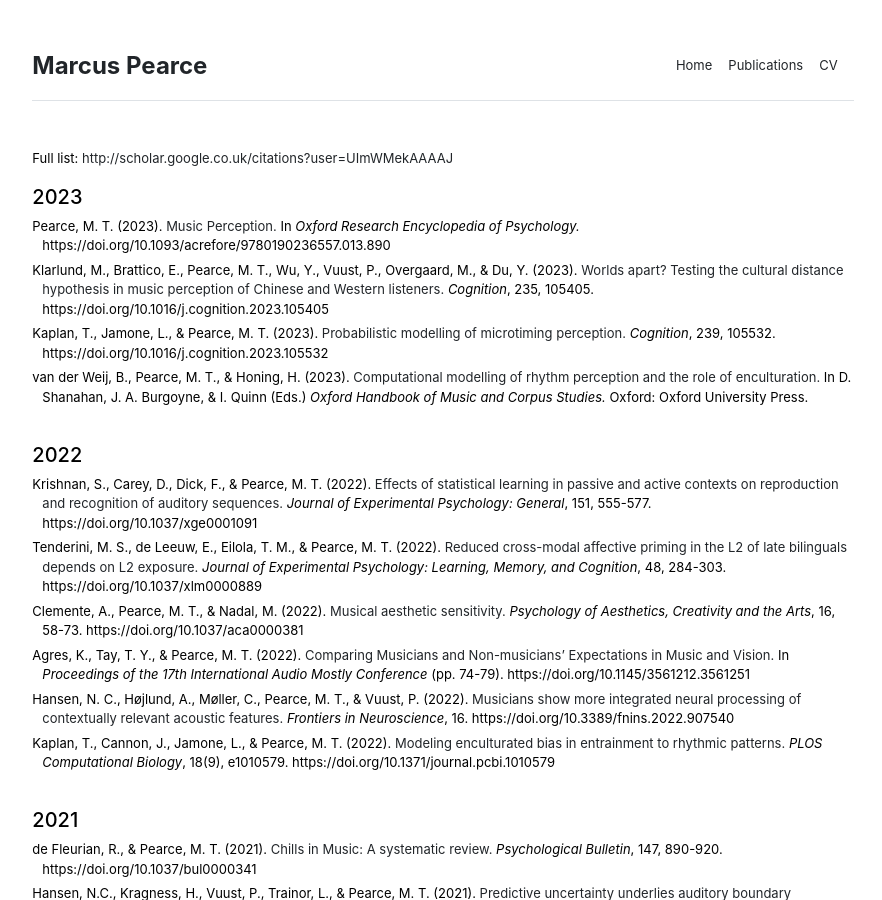
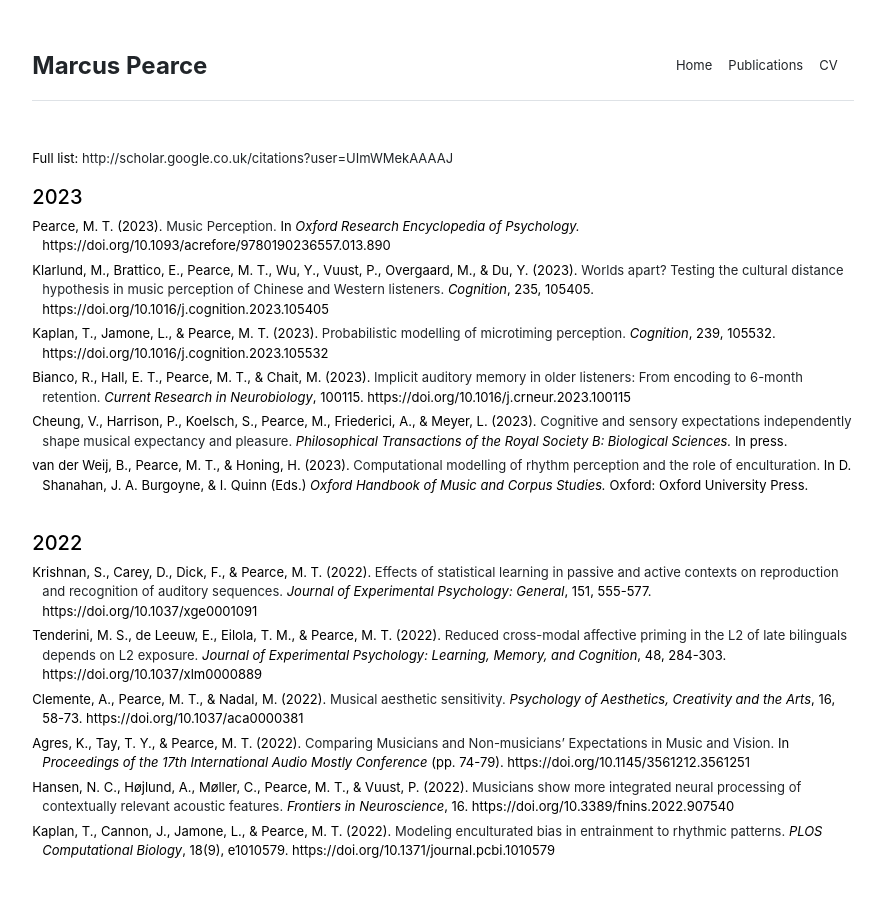
Before and after one commit to mtpearce/mtpearce.github.io, a Jekyll site: the page built from publications.md, in a window 1280 px wide and 900 px high. Shown: the whole window, without its empty margins (197-1079 px from the left). Built offline with Jekyll 4.4.1, drawn with Linux system fonts in a browser that asks for light colours.

Commit message:
Add new papers.

```diff
--- a/publications.md
+++ b/publications.md
@@ -14,6 +14,10 @@ title: "Publications"
 <li>Klarlund, M., Brattico, E., Pearce, M. T., Wu, Y., Vuust, P., Overgaard, M., & Du, Y. (2023). <a href="assets/papers/KlarlundEtAl2023.pdf">Worlds apart? Testing the cultural distance hypothesis in music perception of Chinese and Western listeners.</a> <i>Cognition</i>, 235, 105405. https://doi.org/10.1016/j.cognition.2023.105405</li>
 
 <li>Kaplan, T., Jamone, L., & Pearce, M. T. (2023). <a href="assets/papers/KaplanEtAl2023.pdf">Probabilistic modelling of microtiming perception.</a> <i>Cognition</i>, 239, 105532. https://doi.org/10.1016/j.cognition.2023.105532</li>
+
+<li>Bianco, R., Hall, E. T., Pearce, M. T., & Chait, M. (2023). <a href="">Implicit auditory memory in older listeners: From encoding to 6-month retention.</a> <i>Current Research in Neurobiology</i>, 100115. https://doi.org/10.1016/j.crneur.2023.100115</li>
+
+<li>Cheung, V., Harrison, P., Koelsch, S., Pearce, M., Friederici, A., & Meyer, L. (2023). <a href="">Cognitive and sensory expectations independently shape musical expectancy and pleasure.</a> <i>Philosophical Transactions of the Royal Society B: Biological Sciences.</i> In press.</li>
 
 <li>van der Weij, B., Pearce, M. T., & Honing, H. (2023). <a href="">Computational modelling of rhythm perception and the role of enculturation.</a> In D. Shanahan, J. A. Burgoyne, & I. Quinn (Eds.) <i>Oxford Handbook of Music and Corpus Studies.</i> Oxford: Oxford University Press.</li>
 
```
Also changed, not shown: index.md (+1 -1 lines), 1 other file.
